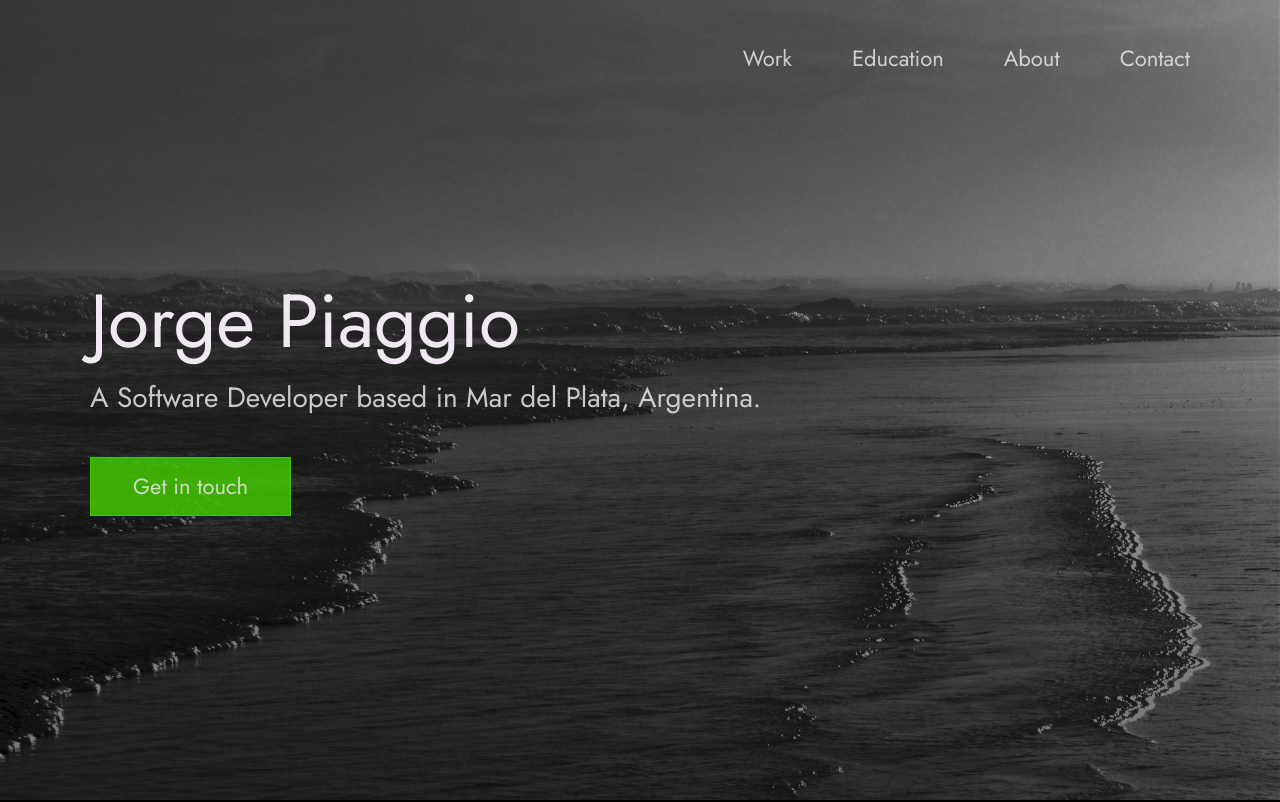
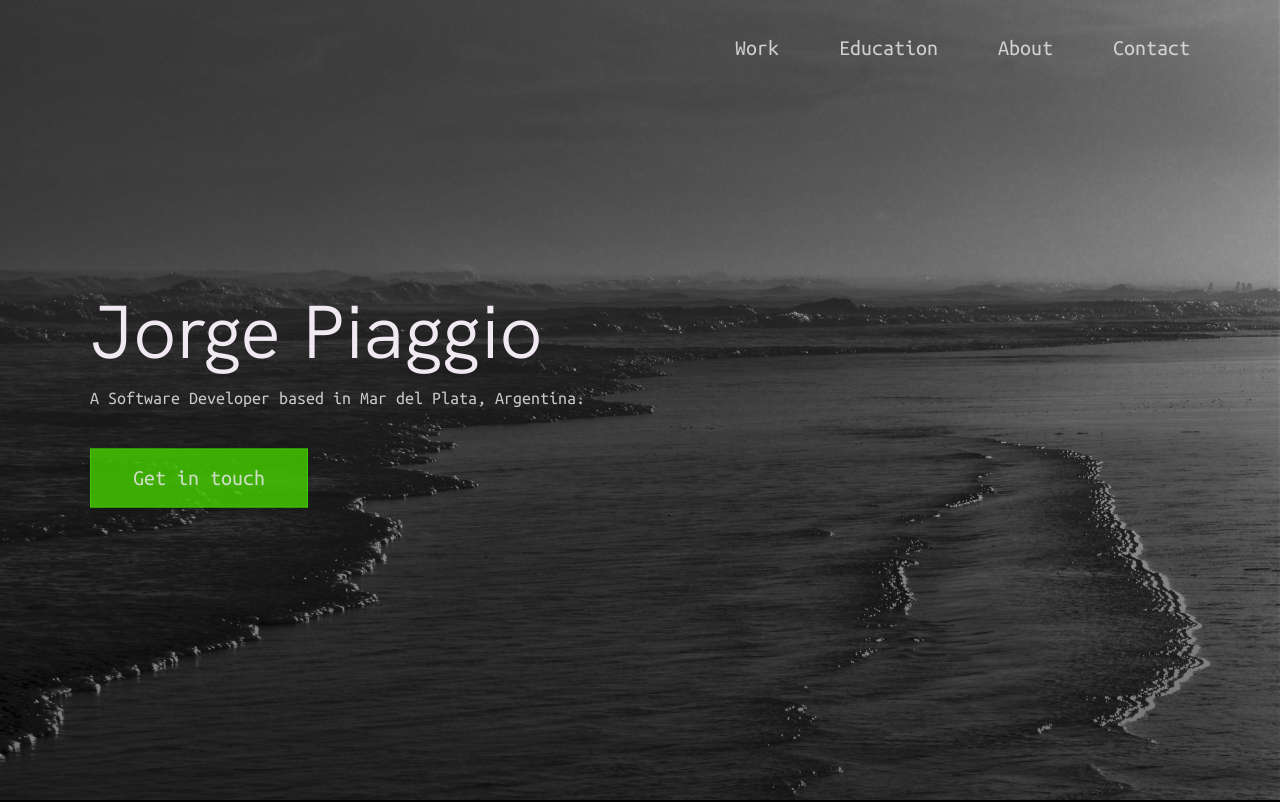
Before and after one commit to JorgePiaggio/jorgepiaggio.github.io, a plain HTML site: page index.html in a window 1280 px wide. Shown: the top 802 px of the page. Drawn offline with Linux system fonts and the light colour scheme.

Commit message:
ubuntuMono font

```diff
--- a/index.css
+++ b/index.css
@@ -10,10 +10,11 @@
 }
 
 @font-face {
-    font-family: 'Jost';
+    font-family: 'Ubuntu';
     font-style: normal;
     font-weight: 400;
-    src: url('./fonts/Jost-Regular.ttf') format('woff');
+    src: url('./fonts/UbuntuMono-Regular.ttf')
+    /*format('woff');*/
 }
 
 * {
@@ -121,10 +122,15 @@ img {
 /* ----- Headlines and Paragraphs ----- */
 /* --------------------------------------- */
 
-h1,
-h2,
+h1, h2 {
+    font-family: 'Hk Grotesk', sans-serif;
+    font-weight: 400;
+    line-height: var(--line-height-small);
+    color: var(--white);
+}
+
 h3 {
-    font-family: 'Jost', sans-serif;
+    font-family: 'Ubuntu', sans-serif;
     font-weight: 400;
     line-height: var(--line-height-small);
     color: var(--white);
@@ -192,7 +198,7 @@ p {
 a {
     color: var(--white);
     font-weight: 400;
-    font-family: 'Jost', sans-serif;
+    font-family: 'Ubuntu', sans-serif;
     transition: all .2s;
     outline: 2px solid transparent;
 }
@@ -358,7 +364,7 @@ body:not(.user-is-tabbing) a:focus {
 .nav {
     display: flex;
     justify-content: flex-end;
-    padding: var(--gutter-normal) 0;
+    padding: var(--gutter-small) 0;
 }
 
 .nav__items {
@@ -442,8 +448,8 @@ body:not(.user-is-tabbing) a:focus {
 .header__text p {
     margin: 1.5rem 0 3.5rem;
     max-width: var(--container-medium-width);
-    font-family: 'Jost', sans-serif;
-    font-size: var(--font-size-medium);
+    font-family: 'Ubuntu', sans-serif;
+    font-size: var(--font-size-small);
 }
 
 @media(max-width: 500px) {
--- a/index.html
+++ b/index.html
@@ -39,7 +39,7 @@
         <h1 class="heading-primary">
           <span>Jorge Piaggio</span>
         </h1>
-        <p>A Software Developer based in Mar del Plata, Argentina.</p>
+        <p class="subheading">A Software Developer based in Mar del Plata, Argentina.</p>
         <a href="http://www.linkedin.com/in/jp-code" class="btn btn--green">Get in touch</a>
       </div>
     </div>
@@ -84,7 +84,7 @@
 
           <div class="work__box">
             <div class="work__text">
-              <h3>Pin Machine</h3>
+              <h3>PinMachine</h3>
               <p>
                 A Pinball Machine with two tables. Made in C language with Allegro 5.
               </p>
```
Also changed, not shown: fonts/UbuntuMono-Bold.ttf (deleted), fonts/UbuntuMono-BoldItalic.ttf (deleted), fonts/UbuntuMono-Italic.ttf (deleted).
